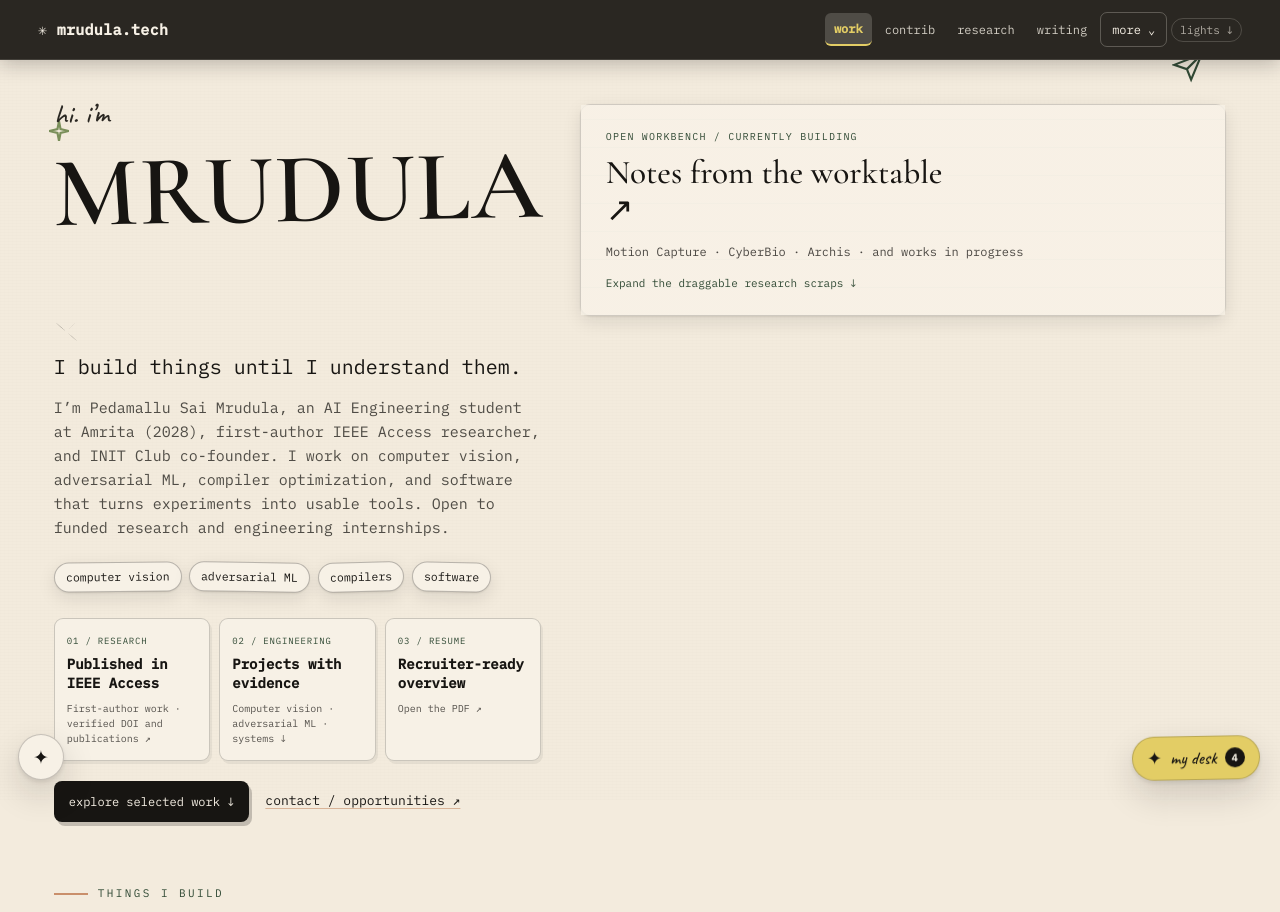
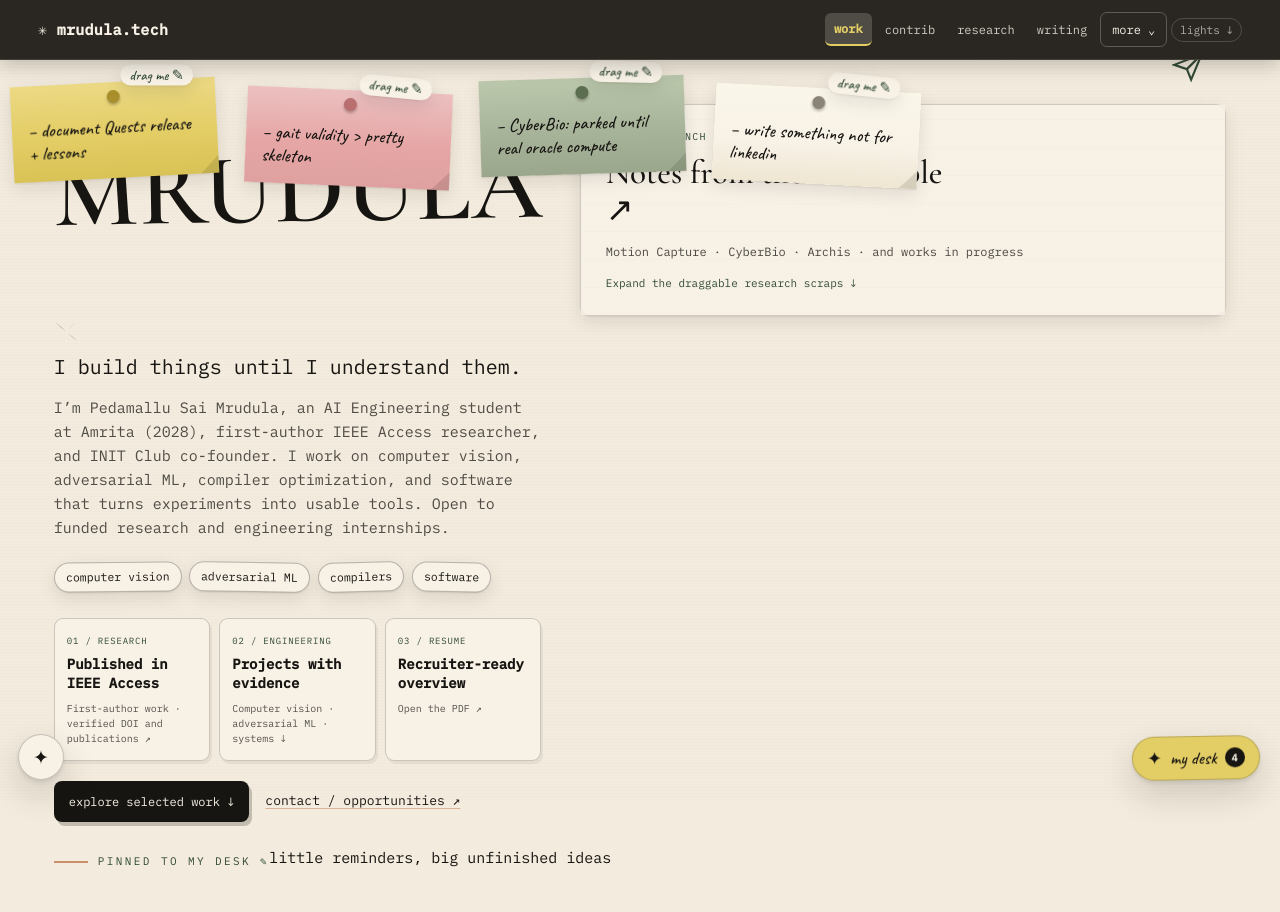
Before and after one commit to Mrudula-itsjuzme/portfolio-site, a React (Vite) app: page / in a window 1280 px wide. Shown: the top 912 px of the page. Built offline with nearby package versions, Linux system fonts and the light colour scheme.

Commit message:
Restore visible handwritten sticky notes on homepage

```diff
--- a/src/components/lab/LabPage.jsx
+++ b/src/components/lab/LabPage.jsx
@@ -16,7 +16,7 @@ import {
   unfinishedIdeas,
   heroSticky,
 } from "../../data/lab";
-import { useCoarsePointer, usePrefersReducedMotion } from "./StickyNote";
+import StickyNote, { useCoarsePointer, usePrefersReducedMotion } from "./StickyNote";
 import LabHeader from "./LabHeader";
 import EssayModal from "./EssayModal";
 import DoodleCanvas from "./DoodleCanvas";
@@ -325,6 +325,7 @@ function ArchisProject({ p, index }) {
 export default function LabPage() {
   useGlobalReveal();
   const deskRef = useRef(null);
+  const notesBoardRef = useRef(null);
   const heroVisualsRef = useRef(null);
   const heroTextRef = useReveal({ hidden: false });
   const coarse = useCoarsePointer();
@@ -582,6 +583,39 @@ const [toastMsg, setToastMsg] = useState("");
               <ArrowDoodle className="workboard-arrow" aria-hidden="true" />
             </div>
             </details>
+          </section>
+
+          {/* Original handwritten notes, visible without opening the workbench. */}
+          <section className="hero-sticky-section" aria-label="Sticky notes from my desk">
+            <div className="hero-sticky-heading">
+              <span className="lab-kicker">pinned to my desk ✎</span>
+              <span>little reminders, big unfinished ideas</span>
+            </div>
+            <div className="hero-sticky-board" ref={notesBoardRef}>
+              {heroSticky.map((note, i) => {
+                const positions = [
+                  { x: 12, y: 22, r: -3 },
+                  { x: 246, y: 30, r: 2.5 },
+                  { x: 480, y: 18, r: -1.8 },
+                  { x: 714, y: 28, r: 3 },
+                ];
+                const p = positions[i] || { x: 14 + (i % 4) * 234, y: 24, r: 0 };
+                return (
+                  <StickyNote
+                    key={`hero-sticky-${i}`}
+                    id={`hero-sticky-${i}`}
+                    color={["butter", "pink", "sage", "paper"][i % 4]}
+                    x={p.x}
+                    y={p.y}
+                    rotation={p.r}
+                    lines={[note]}
+                    title={`Desk note ${i + 1}: ${note}`}
+                    parentRef={notesBoardRef}
+                    dragDisabled={coarse || reduced}
+                  />
+                );
+              })}
+            </div>
           </section>
 
           {/* ---------------- featured work ---------------- */}
```
